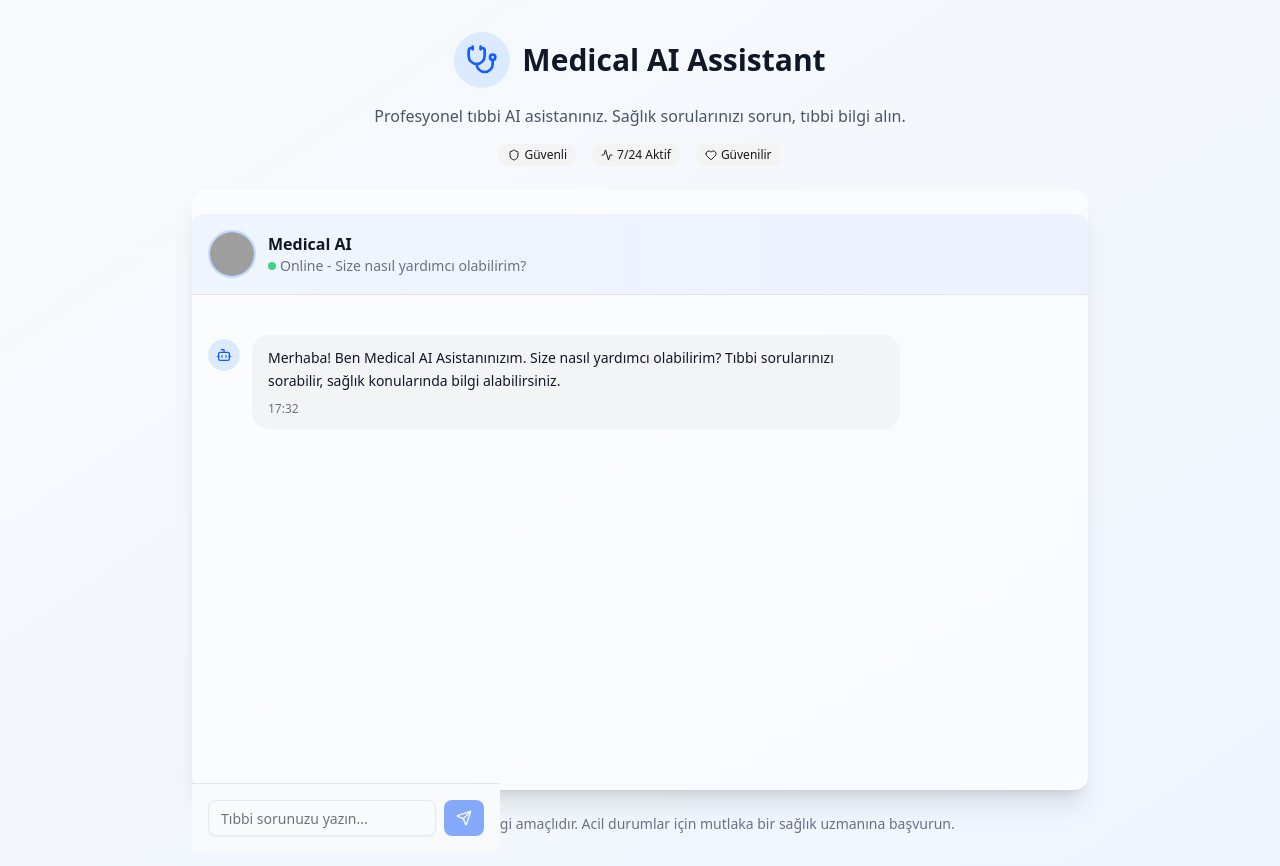
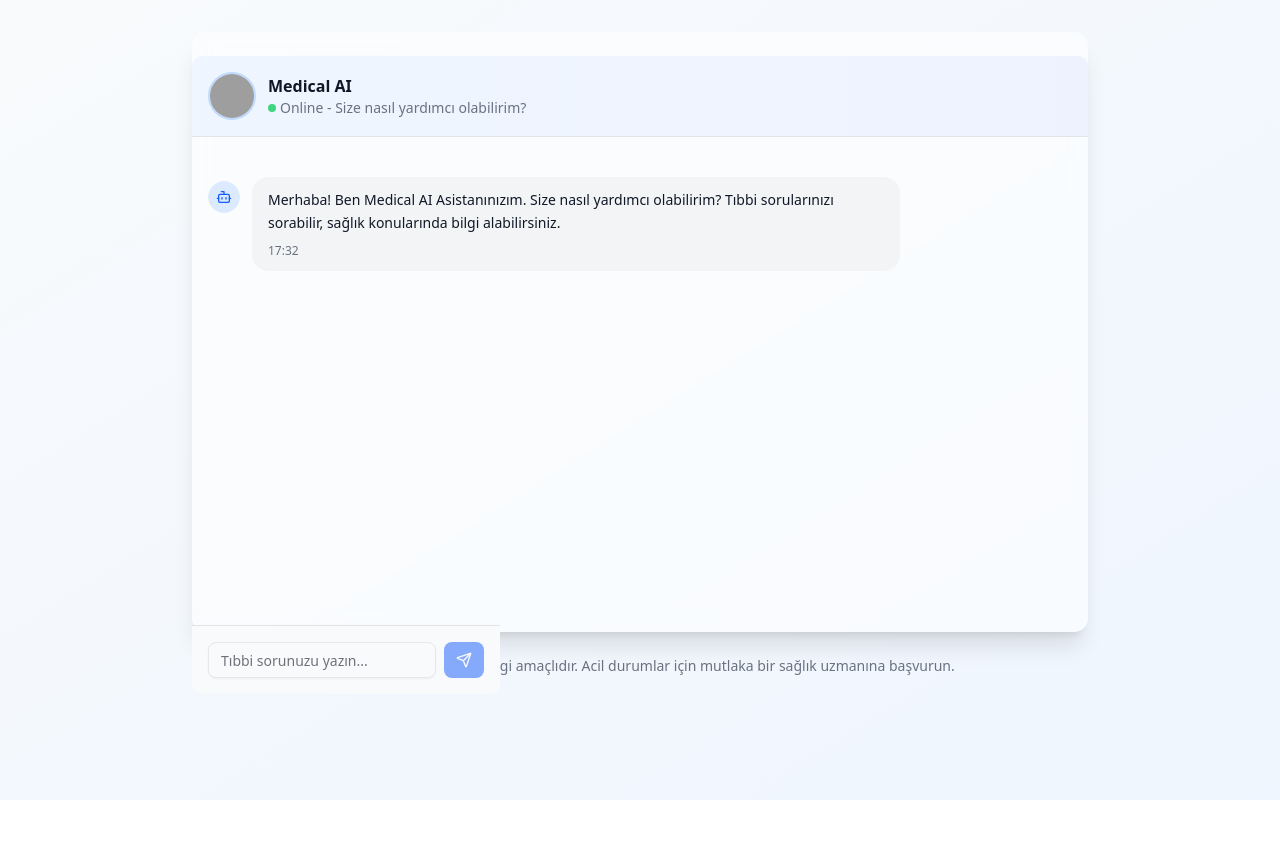
Before and after one commit to cangirhabil/MedicalChatBot, a Next.js app in the folder frontend/: page / in a window 1280 px wide. After the commit the page ends 800 px from the top, so only its background shows below. Built offline with nearby package versions, Linux system fonts and the light colour scheme; no server answers; grey boxes are pictures that could not be loaded.

Commit message:
fix: Comment out ChatHeader component in ChatBot for cleaner layout

```diff
--- a/frontend/src/components/ChatBot.tsx
+++ b/frontend/src/components/ChatBot.tsx
@@ -18,7 +18,7 @@ export default function ChatBot() {
 
   return (
     <Layout>
-      <ChatHeader />
+      {/* <ChatHeader /> */}
 
       <Card className={`${UI_CONFIG.CHAT_HEIGHT} shadow-xl border-0 bg-white/50 dark:bg-slate-900/50 backdrop-blur-sm`}>
         <ChatCardHeader />
```
